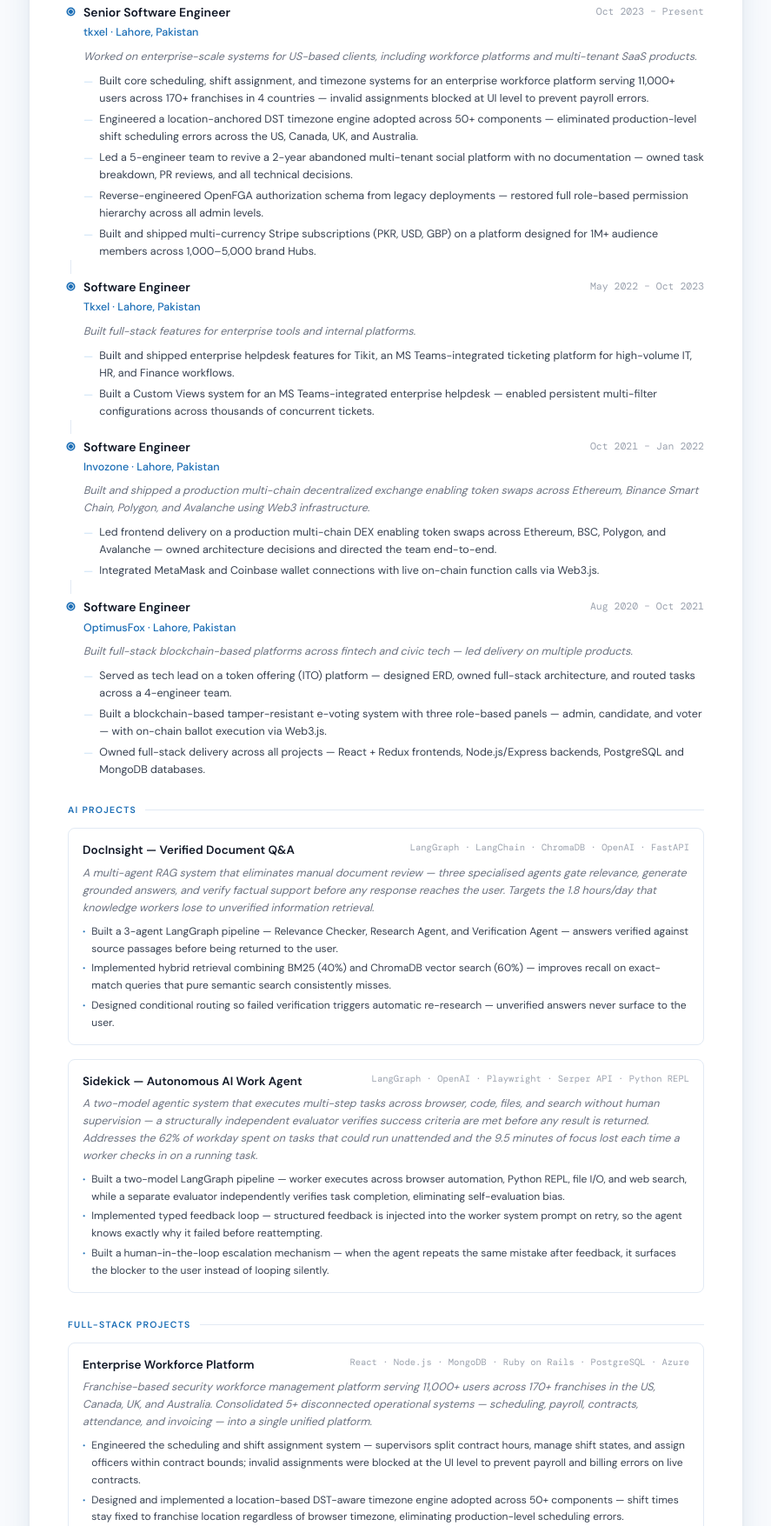
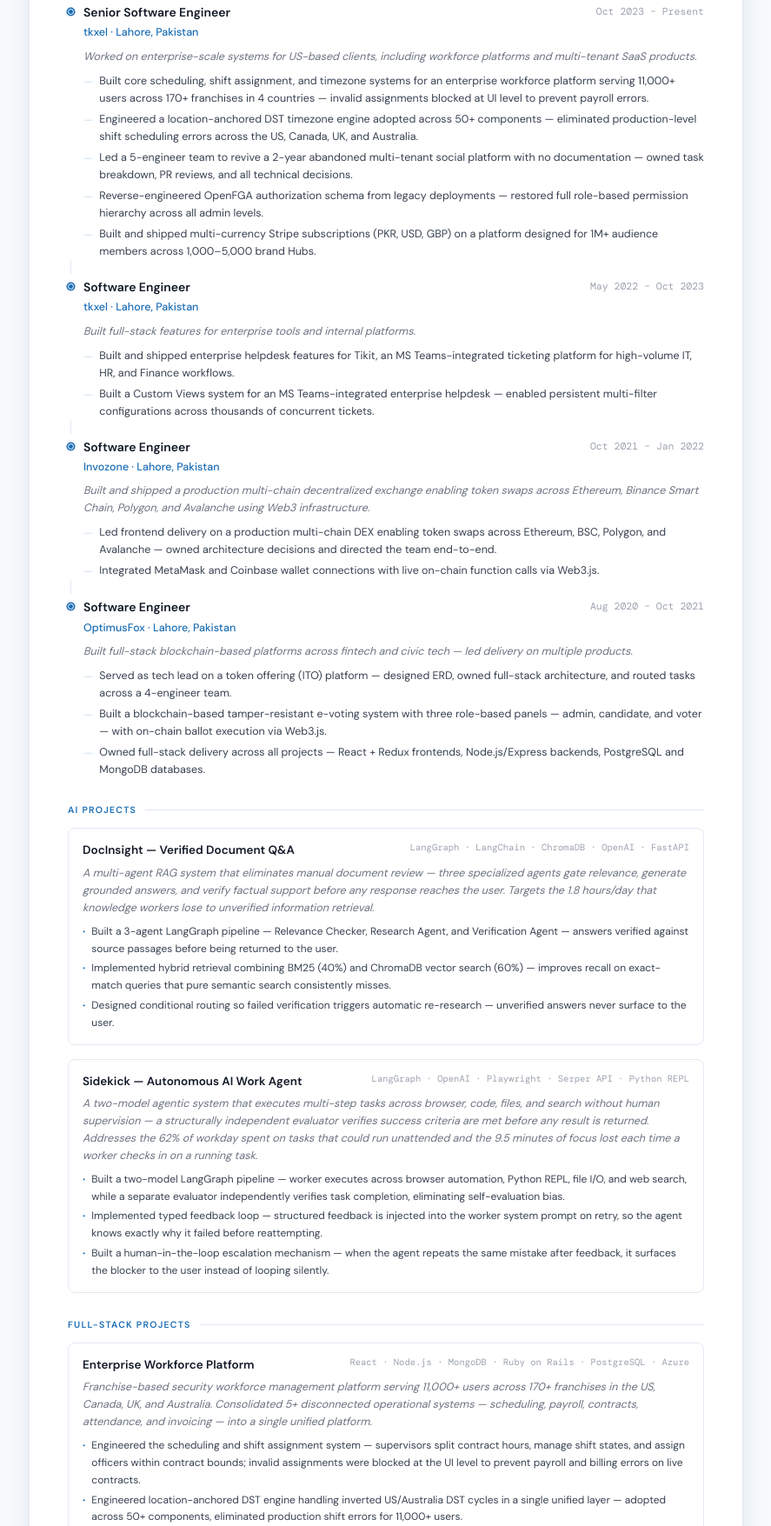
Before and after one commit to HasnainAsif/ai-portfolio-digital-twin, a plain HTML site: page data/resumes/html-resume/claude.html in a window 1280 px wide. Shown: the part 1045-2800 px from the top of the page at 87% size, without its empty margins (196-1083 px from the left). Drawn offline with nearby package versions, Linux system fonts and the light colour scheme.

Commit message:
resume content tweak

```diff
--- a/data/resumes/html-resume/claude.html
+++ b/data/resumes/html-resume/claude.html
@@ -580,7 +580,7 @@
           <div class="section-title">Professional Summary</div>
           <div class="summary-text">
             AI Engineer with 5+ years of full-stack development experience,
-            specialised in agentic AI systems, RAG pipelines, and LLM
+            specialized in agentic AI systems, RAG pipelines, and LLM
             integrations deployed on AWS. Built multi-agent LangGraph pipelines,
             autonomous task execution systems, and enterprise-scale web
             platforms serving 11,000+ users across 4 countries.
@@ -747,7 +747,7 @@
               <div class="exp-role">Software Engineer</div>
               <div class="exp-date">May 2022 – Oct 2023</div>
             </div>
-            <div class="exp-company">Tkxel · Lahore, Pakistan</div>
+            <div class="exp-company">tkxel · Lahore, Pakistan</div>
             <div class="exp-subtitle">
               Built full-stack features for enterprise tools and internal
               platforms.
@@ -835,7 +835,7 @@
             </div>
             <div class="project-desc">
               A multi-agent RAG system that eliminates manual document review —
-              three specialised agents gate relevance, generate grounded
+              three specialized agents gate relevance, generate grounded
               answers, and verify factual support before any response reaches
               the user. Targets the 1.8 hours/day that knowledge workers lose to
               unverified information retrieval.
@@ -924,12 +924,6 @@
                 live contracts.
               </li>
               <li>
-                Designed and implemented a location-based DST-aware timezone
-                engine adopted across 50+ components — shift times stay fixed to
-                franchise location regardless of browser timezone, eliminating
-                production-level scheduling errors.
-              </li>
-              <li>
                 Engineered location-anchored DST engine handling inverted
                 US/Australia DST cycles in a single unified layer — adopted
                 across 50+ components, eliminated production shift errors for
```
